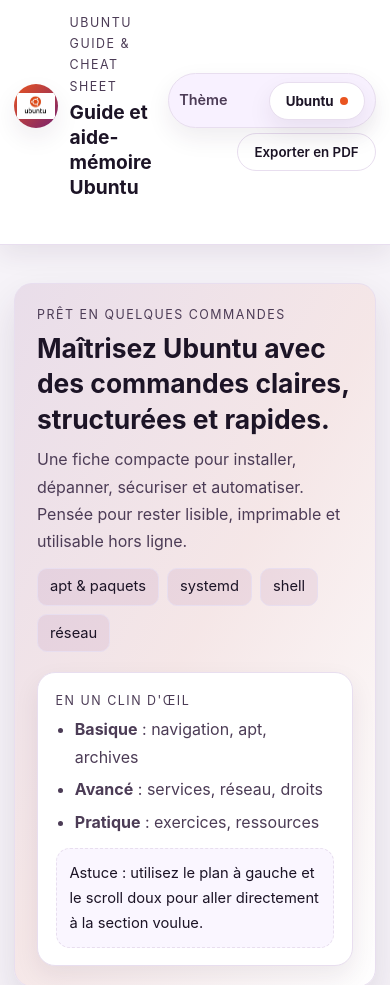
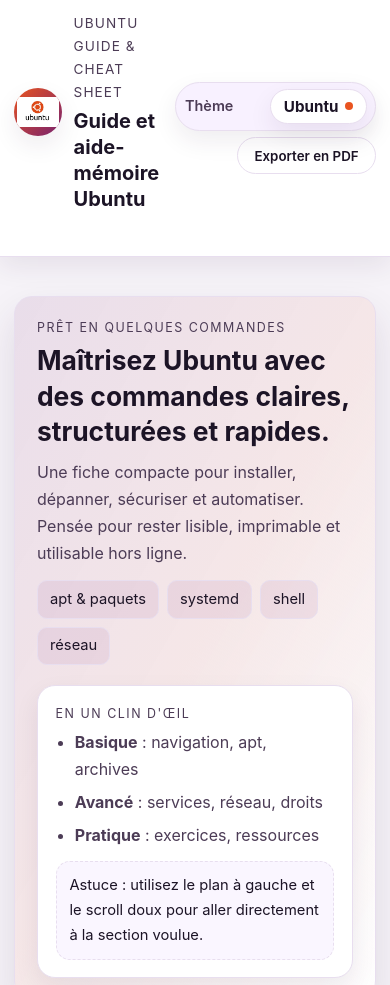
Before and after one commit to cybervalcin/Ubuntu, a website: page index.html in a window 390 px wide. Shown: the top 985 px of the page. Drawn offline with Linux system fonts and the light colour scheme.

Commit message:
Header mobile épuré + menu hamburger, logo agrandi, footer clair.

```diff
--- a/index.html
+++ b/index.html
@@ -25,10 +25,8 @@
             <div class="site-logo">
                 <img src="ubuntu-logo.jpg" alt="Logo Ubuntu" class="site-logo-img">
             </div>
-            <div class="brand-text">
-                <p class="eyebrow">Ubuntu Guide &amp; Cheat Sheet</p>
-                <h1>Guide et aide-m&#233;moire Ubuntu</h1>
-            </div>
+            <p class="eyebrow brand-eyebrow">Ubuntu Guide &amp; Cheat Sheet</p>
+            <h1 class="brand-title">Guide et aide-m&#233;moire Ubuntu</h1>
         </div>
         <nav class="main-nav" aria-label="Navigation principale">
             <a href="#intro">Intro</a>
@@ -494,6 +492,9 @@
         burger?.addEventListener('click', openMobileMenu);
         burgerClose?.addEventListener('click', closeMobileMenu);
         mobileLinks.forEach(link => link.addEventListener('click', closeMobileMenu));
+        mobileMenu?.addEventListener('click', (e) => {
+            if (e.target === mobileMenu) closeMobileMenu();
+        });
         document.addEventListener('keydown', (e) => {
             if (e.key === 'Escape') closeMobileMenu();
         });
--- a/ubuntu-guide.css
+++ b/ubuntu-guide.css
@@ -150,10 +150,14 @@
 }
 
 .brand {
-    display: flex;
-    align-items: center;
-    gap: 0.85rem;
-}
+    display: grid;
+    grid-template-columns: auto 1fr;
+    grid-template-areas:
+        "logo eyebrow"
+        "logo title";
+    column-gap: 0.85rem;
+    row-gap: 0.2rem;
+    }
 
 .site-logo {
     width: 48px;
@@ -804,24 +808,21 @@
     }
 
     .site-logo {
-        width: 44px;
-        height: 44px;
+        width: 48px;
+        height: 48px;
         grid-area: logo;
     }
 
-    .brand-text {
-        grid-area: eyebrow / eyebrow / title / title;
-        display: flex;
-        flex-direction: column;
-        gap: 0.2rem;
+    .brand-eyebrow {
+        grid-area: eyebrow;
+        margin: 0;
+        font-size: 0.85rem;
+        letter-spacing: 0.08em;
     }
 
-    .brand-text .eyebrow {
-        margin: 0;
-    }
-
-    .brand-text h1 {
-        font-size: 1.2rem;
+    .brand-title {
+        grid-area: title;
+        font-size: 1.25rem;
         line-height: 1.3;
         margin: 0;
     }
@@ -832,8 +833,8 @@
 
     .top-actions {
         justify-content: flex-end;
-        align-items: start;
-        gap: 0.35rem;
+        align-items: center;
+        gap: 0.4rem;
         grid-area: actions;
         flex-wrap: wrap;
     }
@@ -842,6 +843,17 @@
         display: inline-flex;
         align-items: center;
         justify-content: center;
+    }
+
+    .theme-switcher {
+        padding: 0.35rem 0.55rem;
+        gap: 0.25rem;
+    }
+
+    .theme-trigger {
+        padding: 0.45rem 0.8rem;
+        min-height: 34px;
+        font-size: 0.95rem;
     }
 
     .hero {
@@ -993,6 +1005,14 @@
     display: flex;
     flex-direction: column;
     gap: 1rem;
+    transform: translateY(10px);
+    opacity: 0;
+    transition: transform 0.2s ease, opacity 0.2s ease;
+}
+
+.mobile-menu.open .mobile-menu-panel {
+    transform: translateY(0);
+    opacity: 1;
 }
 
 .mobile-menu-header {
```
